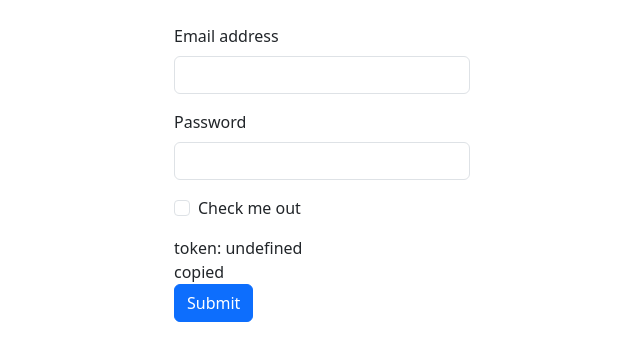
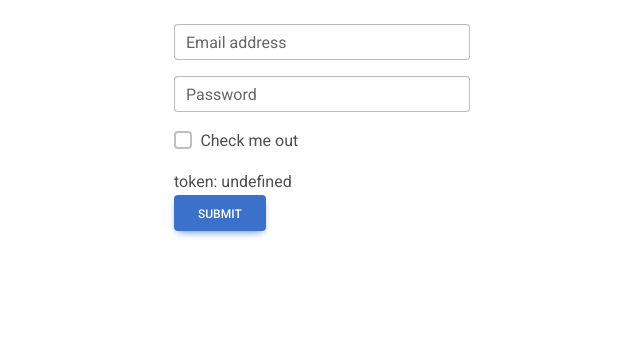
Before and after one commit to ankitaabad/hcaptcha, a SvelteKit app: page / in a window 1280 px wide. Shown: the top 360 px of the page, without its empty margins (318-958 px from the left). Built offline with nearby package versions, Linux system fonts and the light colour scheme.

Commit message:
switch to mdb

```diff
--- a/src/app.html
+++ b/src/app.html
@@ -5,8 +5,10 @@
 		<link rel="icon" href="%sveltekit.assets%/favicon.png" />
 		<meta name="viewport" content="width=device-width" />
 		<!-- Font Awesome -->
-    <link href="https://cdn.jsdelivr.net/npm/bootstrap@5.3.0-alpha3/dist/css/bootstrap.min.css" rel="stylesheet" integrity="sha384-KK94CHFLLe+nY2dmCWGMq91rCGa5gtU4mk92HdvYe+M/SXH301p5ILy+dN9+nJOZ" crossorigin="anonymous">
-    <script src="https://cdn.jsdelivr.net/npm/bootstrap@5.3.0-alpha3/dist/js/bootstrap.bundle.min.js" integrity="sha384-ENjdO4Dr2bkBIFxQpeoTz1HIcje39Wm4jDKdf19U8gI4ddQ3GYNS7NTKfAdVQSZe" crossorigin="anonymous"></script>
+		<!-- <link href="https://cdn.jsdelivr.net/npm/bootstrap@5.3.0-alpha3/dist/css/bootstrap.min.css" rel="stylesheet" integrity="sha384-KK94CHFLLe+nY2dmCWGMq91rCGa5gtU4mk92HdvYe+M/SXH301p5ILy+dN9+nJOZ" crossorigin="anonymous">
+    <script src="ht tps://cdn.jsdelivr.net/npm/bootstrap@5.3.0-alpha3/dist/js/bootstrap.bundle.min.js" integrity="sha384-ENjdO4Dr2bkBIFxQpeoTz1HIcje39Wm4jDKdf19U8gI4ddQ3GYNS7NTKfAdVQSZe" crossorigin="anonymous"></script> -->
+		<!-- MDB -->
+
 		%sveltekit.head%
 	</head>
 	<body data-sveltekit-preload-data="hover">
--- /dev/null
+++ b/src/routes/+layout.svelte
@@ -0,0 +1,23 @@
+<svelte:head>
+	<script src="https://js.hcaptcha.com/1/api.js" async defer></script>
+	<script
+		type="text/javascript"
+		src="https://cdnjs.cloudflare.com/ajax/libs/mdb-ui-kit/6.2.0/mdb.min.js"
+	></script>
+	<!-- Font Awesome -->
+	<link
+		href="https://cdnjs.cloudflare.com/ajax/libs/font-awesome/6.0.0/css/all.min.css"
+		rel="stylesheet"
+	/>
+	<!-- Google Fonts -->
+	<link
+		href="https://fonts.googleapis.com/css?family=Roboto:300,400,500,700&display=swap"
+		rel="stylesheet"
+	/>
+	<!-- MDB -->
+	<link
+		href="https://cdnjs.cloudflare.com/ajax/libs/mdb-ui-kit/6.2.0/mdb.min.css"
+		rel="stylesheet"
+	/>
+</svelte:head>
+<slot />
--- a/src/routes/+page.svelte
+++ b/src/routes/+page.svelte
@@ -2,13 +2,13 @@
 	import { browser } from "$app/environment";
 
   let token = ""
-  let copied = false
+  let copied = true
   let verify_result
   function get_token(input) {
     console.log("get_token called", input)
     token= input
     navigator.clipboard.writeText(token).then(() => {
-      copied = true
+      copied = false
     })
   }
   get_token()
@@ -43,23 +43,21 @@
 
 </script>
 
-<svelte:head>
-	<script src="https://js.hcaptcha.com/1/api.js" async defer></script>
-</svelte:head>
+
 <div class="container-md w-25 mt-4">
 	<form>
-		<div class="mb-3">
+		<div class="form-outline mb-3">
+      <input
+      type="email"
+      class="form-control"
+      id="exampleInputEmail1"
+      aria-describedby="emailHelp"
+			/>
 			<label for="exampleInputEmail1" class="form-label">Email address</label>
-			<input
-				type="email"
-				class="form-control"
-				id="exampleInputEmail1"
-				aria-describedby="emailHelp"
-			/>
 		</div>
-		<div class="mb-3">
+		<div class="form-outline mb-3">
+      <input type="password" class="form-control" id="exampleInputPassword1" />
 			<label for="exampleInputPassword1" class="form-label">Password</label>
-			<input type="password" class="form-control" id="exampleInputPassword1" />
 		</div>
 		<div class="mb-3 form-check">
 			<input type="checkbox" class="form-check-input" id="exampleCheck1" />
@@ -75,4 +73,6 @@
     <!-- <div>verify_result: {verify_result}</div> -->
 		<input type="submit" class="btn btn-primary" value="Submit" on:click={() => verify()} />
 	</form>
+
+
 </div>
```
